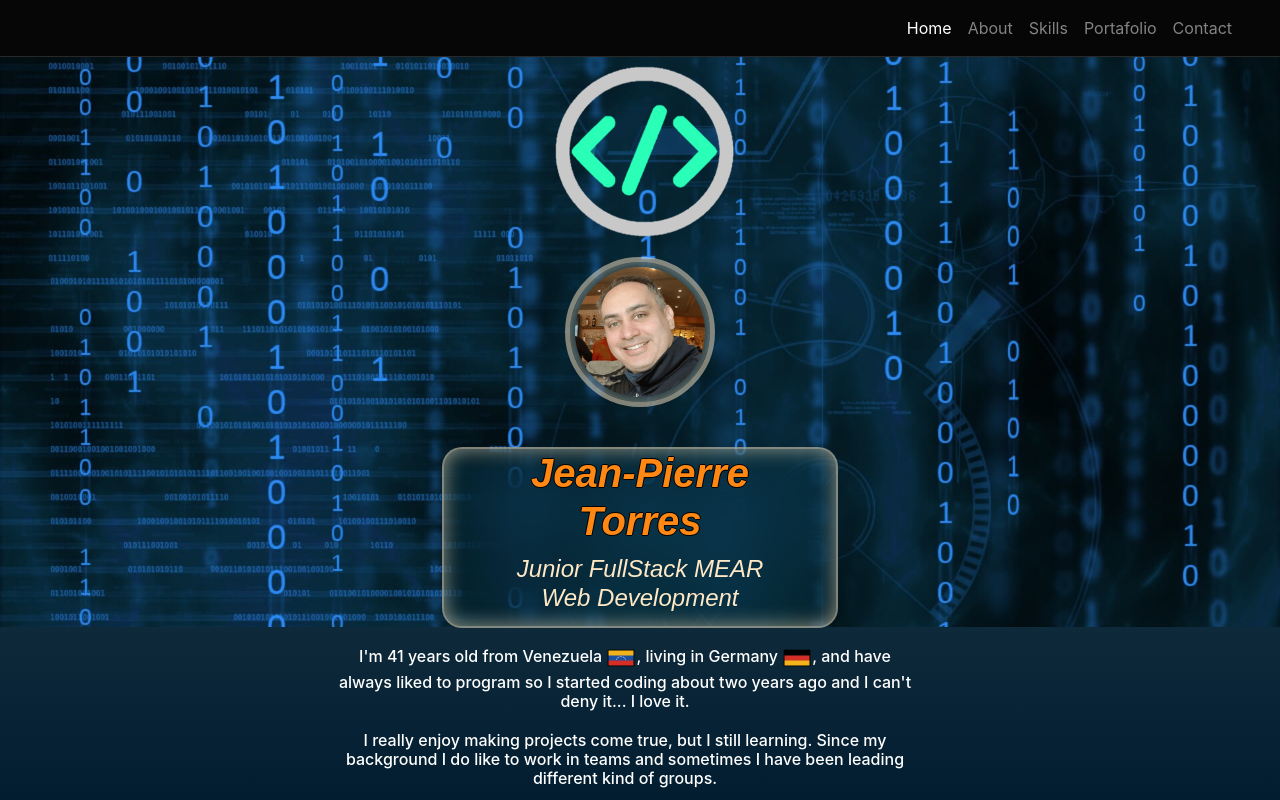
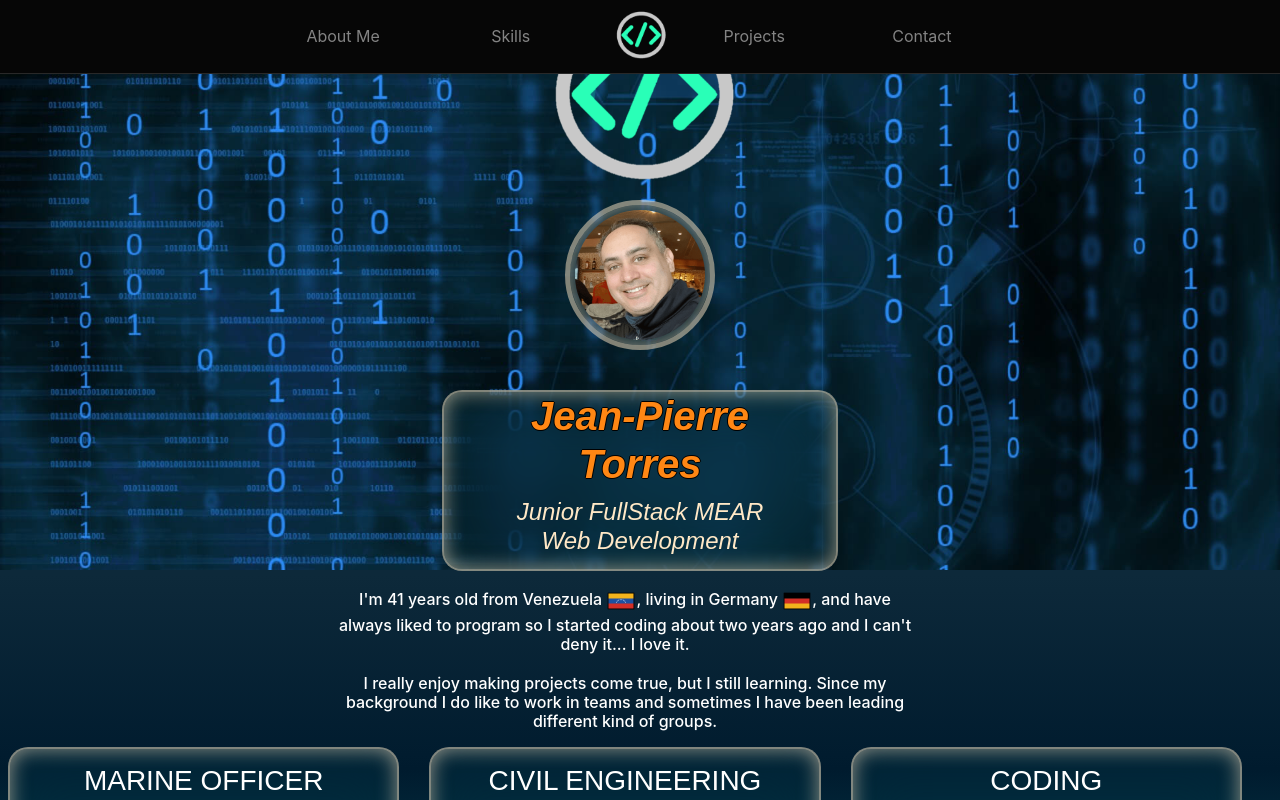
Before and after one commit to jpta24/My_Portafolio, a React (Create React App) app: page / in a window 1280 px wide. Shown: the top 800 px of the page. Built offline with nearby package versions, Linux system fonts and the light colour scheme.

Commit message:
Changing Navbar for responsive

```diff
--- a/src/Components/Body/AboutMe.tsx
+++ b/src/Components/Body/AboutMe.tsx
@@ -18,7 +18,7 @@ import CI01 from './Assets/CI02.png';
 
 const AboutMe = () => {
 	return (
-		<div className='aboutme scrollY row'>
+		<div id='aboutme' className='aboutme scrollY row'>
 			<div className='row'>
 				<div className='pt-3 text-center justify-items-center '>
 					<h6 className='col-md-6 mx-auto'>
--- /dev/null
+++ b/src/Components/Navbar/NavbarModern.tsx
@@ -0,0 +1,76 @@
+import React from 'react';
+
+import { Container, Nav, NavDropdown } from 'react-bootstrap';
+import Navbar from 'react-bootstrap/Navbar';
+
+import logo from '../Body/Assets/coding_icon_color.png';
+
+const NavbarModern = () => {
+	return (
+		<Navbar
+			variant='dark'
+			bg='dark'
+			collapseOnSelect
+			expand='md'
+			fixed='top'
+			className='py-1'
+		>
+			<Container className='justify-content-end'>
+				<Navbar.Toggle
+					aria-controls='responsive-navbar-nav'
+					className='justify-content-center'
+				/>
+				<Navbar.Collapse
+					id='responsive-navbar-nav'
+					className='justify-content-center'
+				>
+					<Nav
+						id='responsive-navbar-nav'
+						className='col-md-10 justify-content-center'
+					>
+						<Nav.Link
+							className='col-md-2 text-center my-auto px-2 mx-2 '
+							href='#aboutme'
+						>
+							About Me
+						</Nav.Link>
+						<Nav.Link
+							className='col-md-2 text-center my-auto px-2 mx-2 '
+							href='#skills'
+						>
+							Skills
+						</Nav.Link>
+
+						<Navbar.Brand
+							href='#hero'
+							className='col-md-1 mx-0 col-1 text-center brand'
+						>
+							<img
+								src={logo}
+								width='60'
+								height='auto'
+								className='d-inline-block align-top'
+								alt='React Bootstrap logo'
+							/>
+						</Navbar.Brand>
+
+						<Nav.Link
+							className='col-md-2 text-center my-auto px-2 mx-2 '
+							href='#projects'
+						>
+							Projects
+						</Nav.Link>
+						<Nav.Link
+							className='col-md-2 text-center my-auto px-2 mx-2 '
+							href='#contact'
+						>
+							Contact
+						</Nav.Link>
+					</Nav>
+				</Navbar.Collapse>
+			</Container>
+		</Navbar>
+	);
+};
+
+export default NavbarModern;
--- a/src/index.css
+++ b/src/index.css
@@ -1,3 +1,6 @@
+.brand {
+}
+
 .body {
 	/* position: relative;
 	height: 100vh;
@@ -5,7 +8,6 @@
 	 scroll-snap-stop: always;
 	overflow-y: scroll;*/
 
-	padding-top: 57px;
 	background-color: rgb(150, 75, 75);
 }
 .scrollY {
--- a/src/index.tsx
+++ b/src/index.tsx
@@ -3,7 +3,7 @@ import ReactDOM from 'react-dom';
 import { BrowserRouter, Route, Switch } from 'react-router-dom';
 
 import Body from './Components/Body/Body';
-import Navbar from './Components/Navbar/Navbar';
+import NavbarModern from './Components/Navbar/NavbarModern';
 
 import 'bootswatch/dist/cyborg/bootstrap.min.css';
 import 'bootstrap/dist/css/bootstrap.min.css';
@@ -13,7 +13,7 @@ import reportWebVitals from './reportWebVitals';
 ReactDOM.render(
 	<React.StrictMode>
 		<BrowserRouter>
-			<Navbar />
+			<NavbarModern />
 			<div className=''>
 				<Switch>
 					<Route exact path='/' component={Body} />
```
